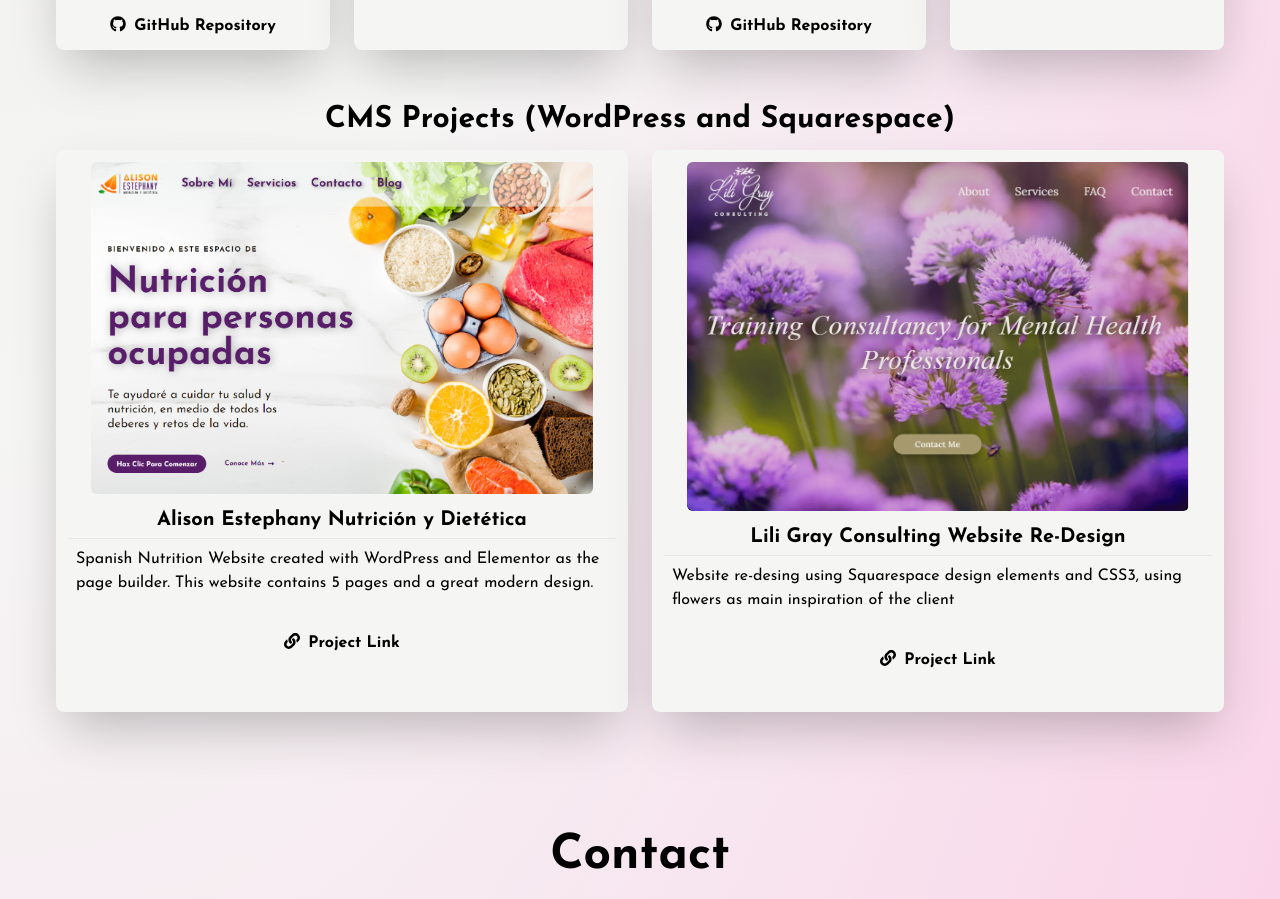
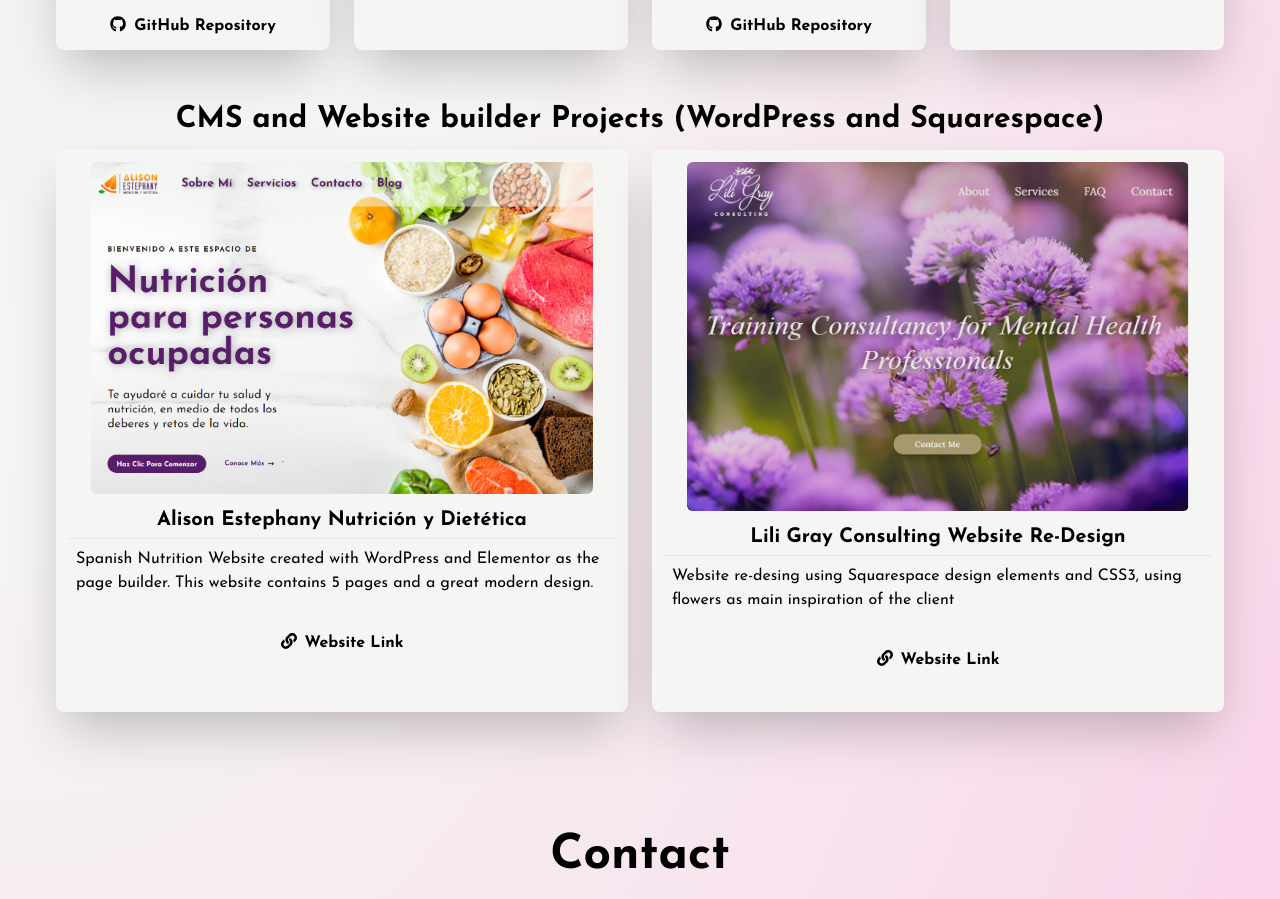
Before and after one commit to Alisoneoz/Portfolio-alisoneoz, a React (Vite) app: page / in a window 1280 px wide. Shown: the part 2159-3058 px from the top of the page. Built offline with nearby package versions, Linux system fonts and the light colour scheme.

Commit message:
Updating projects information

```diff
--- a/src/components/CMSProjectCard.jsx
+++ b/src/components/CMSProjectCard.jsx
@@ -12,7 +12,7 @@ const CMSProjectCard = ({ image, title, description, link, repoLink }) => {
       <div className="mt-2 mx-2">
         <div>{description}</div>
         <a href={link} target="_blank" className={`flex justify-center items-center text text-base font-bold ${!repoLink? "my-8" :"mt-2 mb-2"}`}>
-          <FaLink className="mr-2" /> <p className="mt-1">Project Link</p>
+          <FaLink className="mr-2" /> <p className="mt-1">Website Link</p>
         </a>
 
       </div>
--- a/src/components/CMSProjects.jsx
+++ b/src/components/CMSProjects.jsx
@@ -4,7 +4,7 @@ const CMSProjects = () => {
   return (
     <div className="sm:mt-7 pt-6 flex flex-col  justify-center mx-auto">
       <h3 className="font-bold text-2xl sm:text-3xl text-center mb-3 ">
-        CMS Projects (WordPress and Squarespace)
+        CMS and Website builder Projects (WordPress and Squarespace)
       </h3>
       <div className="grid grid-cols-1 sm:grid-cols-2 lg:grid-cols-2 gap-x-6 sm:gap-y-2 gap-y-6 rounded-xl mx-10 sm:mx-14 ">
         {cMSProjectsData.map((project, i) => (
--- a/src/data/CMSProjectsData.js
+++ b/src/data/CMSProjectsData.js
@@ -4,7 +4,7 @@ export const cMSProjectsData = [
         description:
           "Spanish Nutrition Website created with WordPress and Elementor as the page builder. This website contains 5 pages and a great modern design.",
         image: "projectImages/Alison-Estephany-nutrición-y-dietética.png",
-        link: "https://alisonestephany.store/",
+        link: "https://alisonestephany.com/",
       },
 
     {
```
Also changed, not shown: src/components/SkillsCard.jsx (line endings or trailing spaces).
